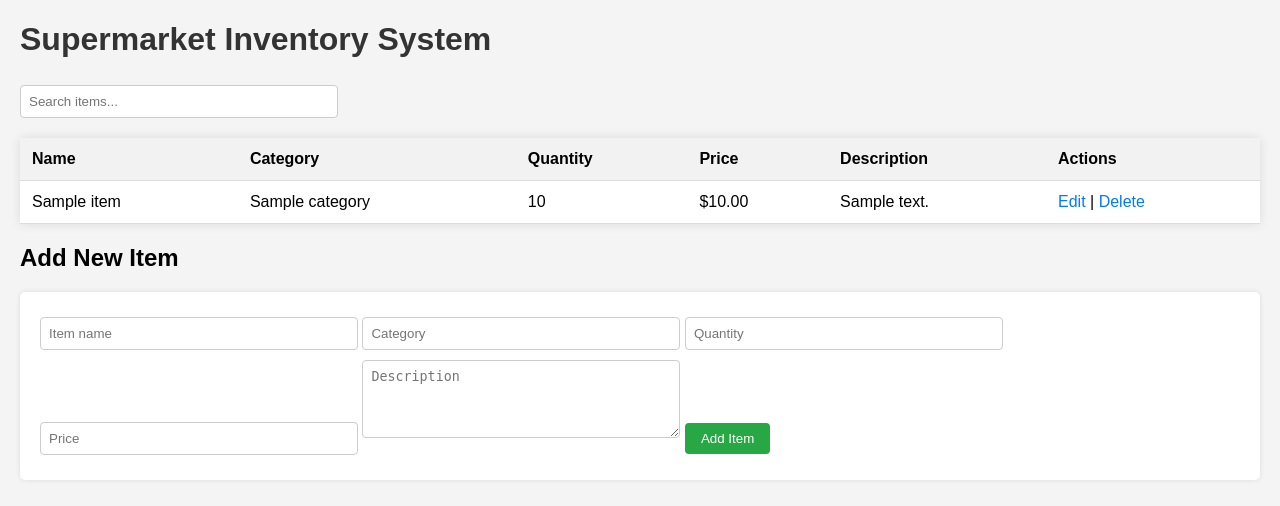
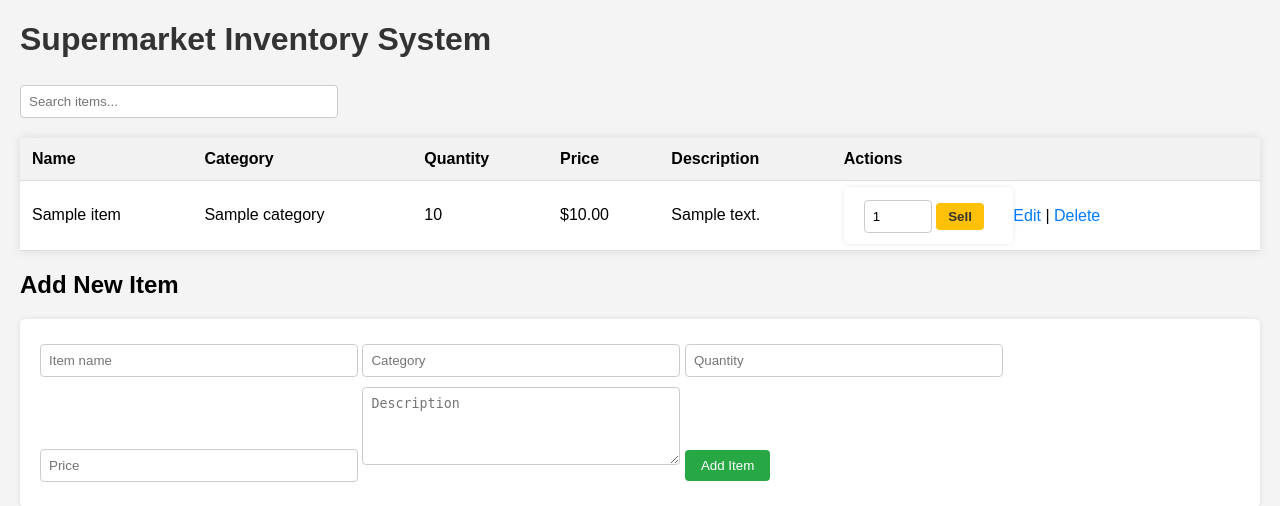
Before and after one commit to francis079/Inventory-system-002, a Flask app: template Inventory-system-002/templates/index.html in a window 1280 px wide. Shown: the top 506 px of the page. Run offline with Flask 3, Linux system fonts and the light colour scheme; the template is opened without the code that fills it: most values are stand-ins (such as "Sample title", 1, 10 or a date in 2020).

Commit message:
Add sell item feature with quantity reduction

```diff
--- a/Inventory-system-002/static/css/style.css
+++ b/Inventory-system-002/static/css/style.css
@@ -82,3 +82,18 @@ a {
 a:hover {
     text-decoration: underline;
 }
+
+.sell-btn {
+    padding: 6px 12px;
+    background: #ffc107;
+    color: #333;
+    border: none;
+    border-radius: 4px;
+    cursor: pointer;
+    font-weight: bold;
+    margin-right: 5px;
+}
+
+.sell-btn:hover {
+    background: #ffb300;
+}
--- a/Inventory-system-002/templates/index.html
+++ b/Inventory-system-002/templates/index.html
@@ -27,6 +27,10 @@
                 <td>${{ "%.2f"|format(item.price) }}</td>
                 <td>{{ item.description }}</td>
                 <td>
+                    <form method="post" action="/sell/{{ item.id }}" style="display:inline;">
+                        <input type="number" name="quantity" value="1" min="1" max="{{ item.quantity }}" style="width:50px;">
+                        <button type="submit" class="sell-btn">Sell</button>
+                    </form>
                     <a href="/edit/{{ item.id }}">Edit</a> |
                     <a href="/delete/{{ item.id }}" onclick="return confirm('Delete this item?')">Delete</a>
                 </td>
--- a/app.py
+++ b/app.py
@@ -50,6 +50,17 @@ def edit(item_id):
         return redirect(url_for('index'))
     return render_template('edit.html', item=item)
 
+@app.route('/sell/<int:item_id>', methods=['POST'])
+def sell(item_id):
+    item = next((i for i in inventory if i['id'] == item_id), None)
+    if not item:
+        return 'Item not found', 404
+    quantity_to_sell = int(request.form.get('quantity', 1))
+    if item['quantity'] >= quantity_to_sell:
+        item['quantity'] -= quantity_to_sell
+        save_inventory()
+    return redirect(url_for('index'))
+
 @app.route('/delete/<int:item_id>')
 def delete(item_id):
     global inventory
```
